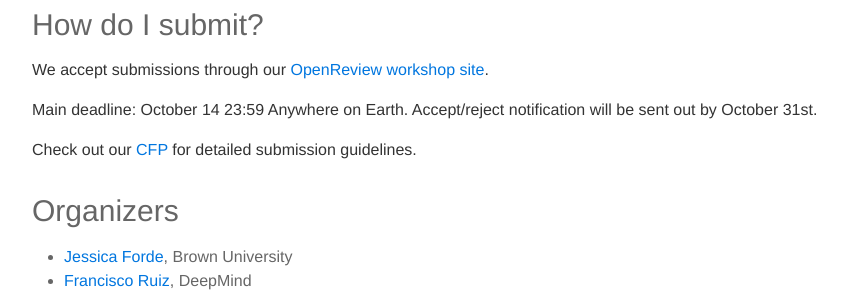
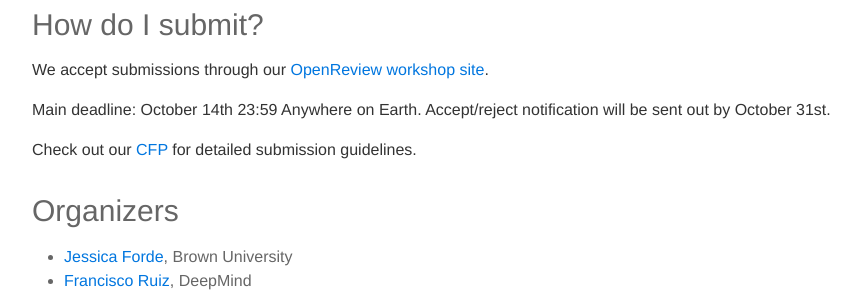
Before and after one commit to ml-retrospectives/icml2020, a Jekyll site: the page built from _pages/00_home.md, in a window 1280 px wide and 900 px high, scrolled down 1312 px, cut to the strip 159-452 px from the top of the window. Shown: the whole strip, without its empty margins (158-1019 px from the left). Built offline with Jekyll 4.4.1, drawn with Linux system fonts in a browser that asks for light colours; nearby versions of some CDN libraries.

Commit message:
small bug

```diff
--- a/_pages/00_home.md
+++ b/_pages/00_home.md
@@ -49,7 +49,7 @@ We accept submissions through our [OpenReview workshop site](https://openreview.
 
 <!-- Submissions can be from any subfield of machine learning or related fields of interest to the ICML community.  The main goal of the workshop is to widen what is publishable in ML, and to introduce researchers to more public reflections of their work as part of an ongoing effort to disseminate scientific knowledge more effectively and openly. -->
 
-**Main deadline: October 14 23:59 Anywhere on Earth. Accept/reject notification will be sent out by October 31st.**
+**Main deadline: October 14th 23:59 Anywhere on Earth. Accept/reject notification will be sent out by October 31st.**
 
 <!--**Late-breaking deadline: June 21 23:59 Anywhere on Earth. Accept/reject notification will be sent out July 1st.**-->
 
```
Also changed, not shown: _pages/01_call.md (+1 -1 lines).
